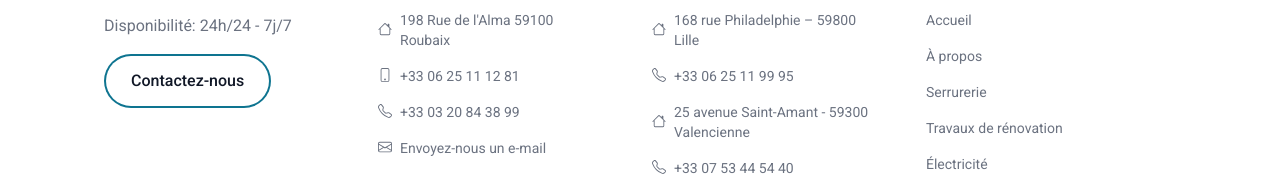
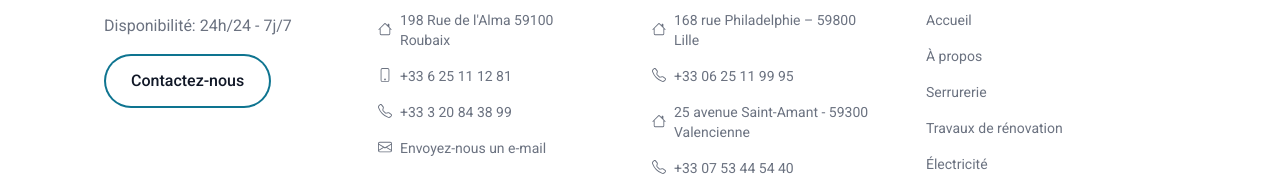
Before and after one commit to momonael221/Depann-Tout-Express, a React (Vite) app: page / in a window 1280 px wide. Shown: the part 4871-5047 px from the top of the page. Built offline with nearby package versions, Linux system fonts and the light colour scheme.

Commit message:
Update Number.

```diff
--- a/src/components/Footer.tsx
+++ b/src/components/Footer.tsx
@@ -32,15 +32,15 @@ export default function Footer() {
                                         <span>198 Rue de l'Alma 59100 Roubaix</span>
                                     </div>
                                 </FooterLayout.Link>
-                                <FooterLayout.Link href="tel:+33 06 25 11 12 81">
+                                <FooterLayout.Link href="tel:+33 6 25 11 12 81">
                                     <div className="flex items-center space-x-2">
                                         <div className={"W-4 h-4"}><BsPhone/></div>
-                                        <span>+33 06 25 11 12 81</span></div>
+                                        <span>+33 6 25 11 12 81</span></div>
                                 </FooterLayout.Link>
-                                <FooterLayout.Link href="tel:+33 03 20 84 38 99">
+                                <FooterLayout.Link href="tel:+33 3 20 84 38 99">
                                     <div className="flex items-center space-x-2">
                                         <div className={"W-4 h-4"}><BsTelephone/></div>
-                                        <span>+33 03 20 84 38 99</span></div>
+                                        <span>+33 3 20 84 38 99</span></div>
                                 </FooterLayout.Link>
                                 <FooterLayout.Link href="mailto:depanntoutexpress@hotmail.fr">
                                     <div className="flex items-center space-x-2">
--- a/src/components/Navbar.tsx
+++ b/src/components/Navbar.tsx
@@ -50,13 +50,13 @@ export default function Navbar() {
             <div className="w-full bg-white dark:bg-gray-800 border-b border-gray-200 dark:border-gray-800 shadow-sm">
                 <div className="container mx-auto">
                     <div className="flex items-center justify-between py-4 space-x-1">
-                        <Button href={"tel:+33 06 25 11 12 81"} color="gray" pill>
+                        <Button href={"tel:06 25 11 12 81"} color="gray" pill>
                             <svg className="w-6 h-6 fill-current mr-2" xmlns="http://www.w3.org/2000/svg" viewBox="0 0 384 512">
                                 <path d="M16 64C16 28.7 44.7 0 80 0H304c35.3 0 64 28.7 64 64V448c0 35.3-28.7 64-64 64H80c-35.3 0-64-28.7-64-64V64zM144 448c0 8.8 7.2 16 16 16h64c8.8 0 16-7.2 16-16s-7.2-16-16-16H160c-8.8 0-16 7.2-16 16zM304 64H80V384H304V64z"/>
                             </svg>
                             <span className="text-sm xl:text-base font-normal">Appelez-nous (urgences 24h/24)</span>
                         </Button>
-                        <Button href={"tel:+33 03 20 84 38 99"} color="gray" pill className="w-10 h-10 sm:w-auto sm:h-auto flex flex-col sm:flex-row justify-center items-center">
+                        <Button href={"tel:03 20 84 38 99"} color="gray" pill className="w-10 h-10 sm:w-auto sm:h-auto flex flex-col sm:flex-row justify-center items-center">
                             <svg className="w-4 h-4 sm:w-6 sm:h-6 fill-current sm:mr-2" xmlns="http://www.w3.org/2000/svg" viewBox="0 0 512 512">
                                 <path d="M164.9 24.6c-7.7-18.6-28-28.5-47.4-23.2l-88 24C12.1 30.2 0 46 0 64C0 311.4 200.6 512 448 512c18 0 33.8-12.1 38.6-29.5l24-88c5.3-19.4-4.6-39.7-23.2-47.4l-96-40c-16.3-6.8-35.2-2.1-46.3 11.6L304.7 368C234.3 334.7 177.3 277.7 144 207.3L193.3 167c13.7-11.2 18.4-30 11.6-46.3l-40-96z"/>
                             </svg>
```
